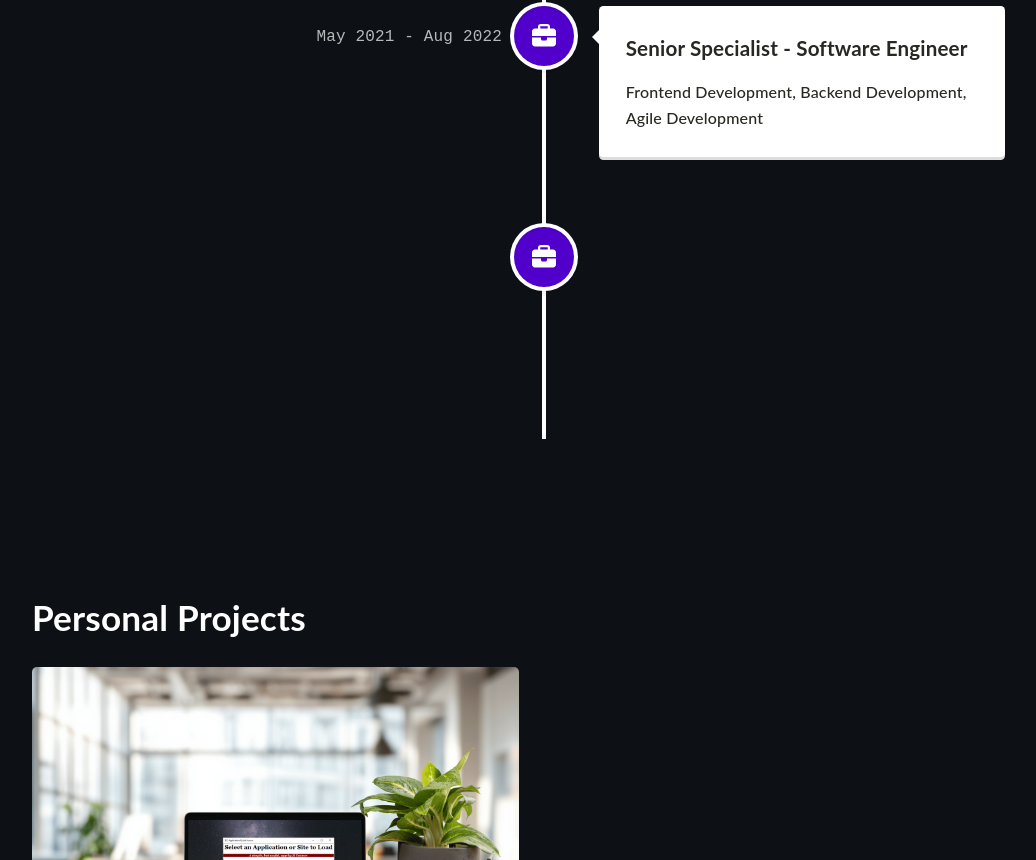
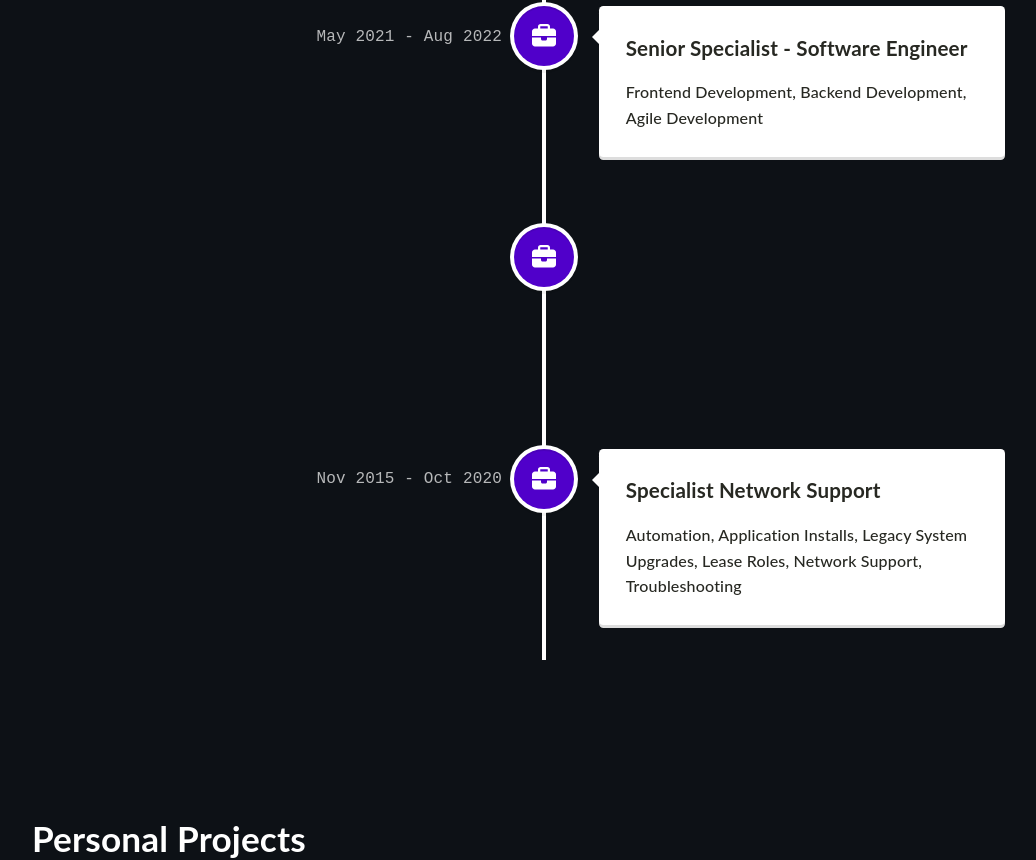
Before and after one commit to MirandaFarmer/MirandaFarmer.github.io, a React (Create React App) app: page / in a window 1280 px wide. Shown: the part 2215-3075 px from the top of the page, without its empty margins (96-1132 px from the left). Built offline with nearby package versions, Linux system fonts and the light colour scheme.

Commit message:
Add more to timeline

```diff
--- a/src/components/Timeline.tsx
+++ b/src/components/Timeline.tsx
@@ -48,6 +48,18 @@ function Timeline() {
             <h3 className="vertical-timeline-element-title">Sr. Specialist Network Support</h3>
             {/*<h4 className="vertical-timeline-element-subtitle">Remote or Hybrid</h4>*/}
             <p>
+              Automation, Application Installs, Legacy System Migration, Network Support, Troubleshooting
+            </p>
+          </VerticalTimelineElement>
+          <VerticalTimelineElement
+            className="vertical-timeline-element--work"
+            date="Nov 2015 - Oct 2020"
+            iconStyle={{ background: '#5000ca', color: 'rgb(39, 40, 34)' }}
+            icon={<FontAwesomeIcon icon={faBriefcase} />}
+          >
+            <h3 className="vertical-timeline-element-title">Specialist Network Support</h3>
+            {/*<h4 className="vertical-timeline-element-subtitle">Remote or Hybrid</h4>*/}
+            <p>
               Automation, Application Installs, Legacy System Upgrades, Lease Roles, Network Support, Troubleshooting
             </p>
           </VerticalTimelineElement>
```
